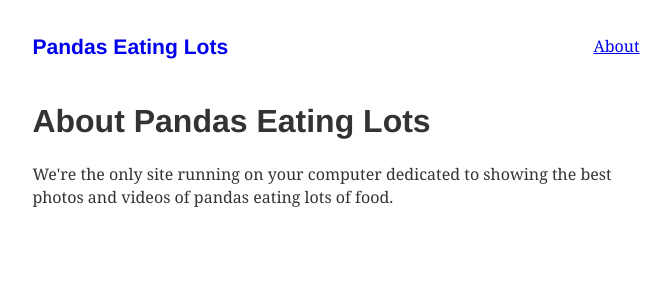
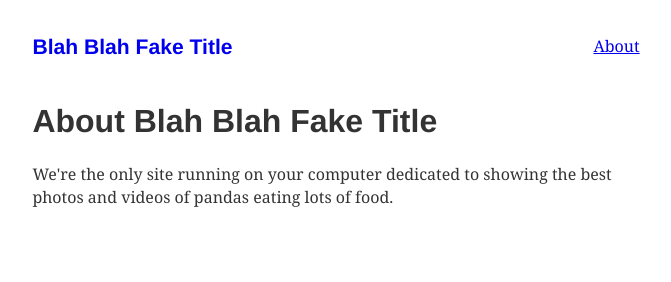
Before and after one commit to isoppp/sandbox-gatsby, a Gatsby site in the folder tutorial-part-four/: page /about in a window 1280 px wide. Shown: the whole page, without its empty margins (304-975 px from the left). Built offline with nearby package versions, Linux system fonts and the light colour scheme; Gatsby itself is replaced by a stand-in of ours; some packages are replaced by stand-ins of ours.

Commit message:
made site title common and accessed using graphql

```diff
--- a/tutorial-part-four/gatsby-config.js
+++ b/tutorial-part-four/gatsby-config.js
@@ -1,4 +1,7 @@
 module.exports = {
+  siteMetadata: {
+    title: 'Blah Blah Fake Title',
+  },
   plugins: [
     'gatsby-plugin-emotion',
     {
--- a/tutorial-part-four/src/components/layout.js
+++ b/tutorial-part-four/src/components/layout.js
@@ -1,10 +1,21 @@
 import React from 'react'
 import { css } from 'react-emotion'
-import { Link } from 'gatsby'
+import { StaticQuery, Link, graphql } from 'gatsby'
 
 import { rhythm } from '../utils/typography'
 
 export default ({ children }) => (
+  <StaticQuery
+    query={graphql`
+      query {
+        site {
+          siteMetadata {
+            title
+          }
+        }
+      }
+    `}
+    render={data => (
       <div
         className={css`
         margin: 0 auto;
@@ -21,7 +32,7 @@ export default ({ children }) => (
             font-size: normal;
           `}
           >
-        Pandas Eating Lots
+            {data.site.siteMetadata.title}
           </h3>
         </Link>
         <Link
@@ -34,4 +45,6 @@ export default ({ children }) => (
         </Link>
         {children}
       </div>
+    )}
+  />
 )
--- a/tutorial-part-four/src/pages/about.js
+++ b/tutorial-part-four/src/pages/about.js
@@ -1,12 +1,23 @@
 import React from 'react'
+import { graphql } from 'gatsby'
 import Layout from '../components/layout'
 
-export default () => (
+export default ({ data }) => (
   <Layout>
-    <h1>About Pandas Eating Lots</h1>
+    <h1>About {data.site.siteMetadata.title}</h1>
     <p>
       We're the only site running on your computer dedicated to showing the best
       photos and videos of pandas eating lots of food.
     </p>
   </Layout>
 )
+
+export const query = graphql`
+  query {
+    site {
+      siteMetadata {
+        title
+      }
+    }
+  }
+`
```
Lines whose indentation alone changed are shown as unchanged.
